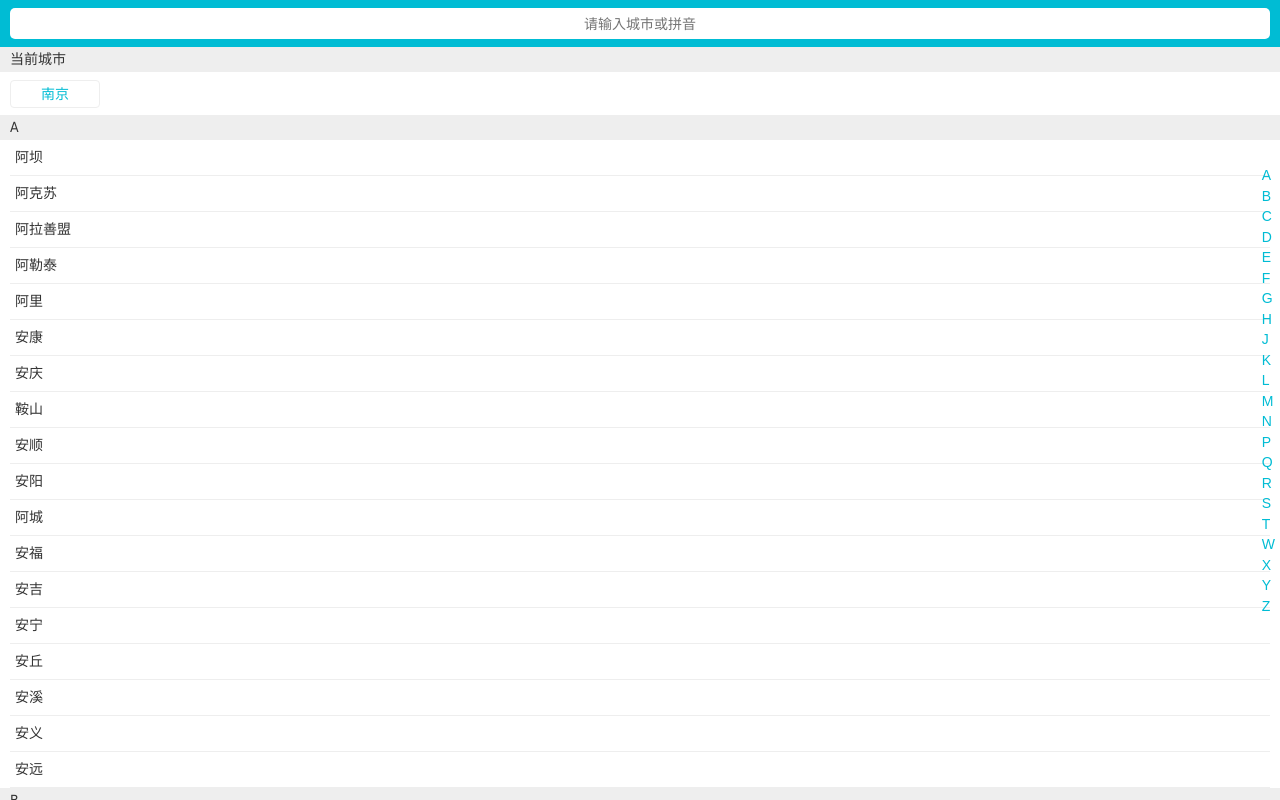
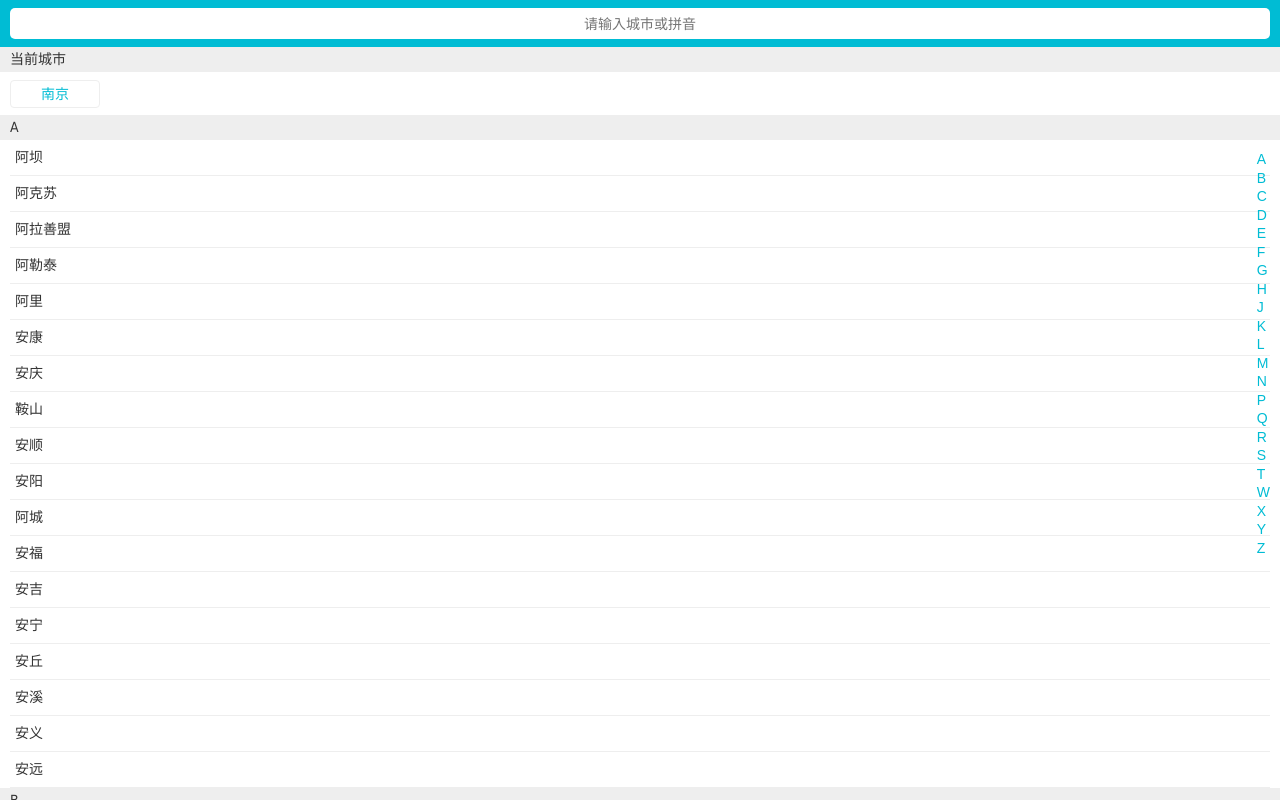
Before and after one commit to nwx0202/city-list, a Vue app: page /#/ in a window 1280 px wide. Built offline with nearby package versions, Linux system fonts and the light colour scheme.

Commit message:
字母滑动

```diff
--- a/src/views/city/components/Alphabet.vue
+++ b/src/views/city/components/Alphabet.vue
@@ -53,7 +53,7 @@ export default {
         // 获取移动时的位置
         const moveY = event.touches[0].clientY || event.touches[0].pageY;
         // 移动的高度 - 字母A到顶部的距离 = 当前字母的高度 20是每个字母的高度
-        const index = Math.floor((moveY - this.starY) / 20);
+        const index = Math.floor((moveY - this.starY) / 18);
         if (index >= 0 && index <= this.alphabets.length) {
           this.activeLetter = this.alphabets[index];
           this.activeLetterY = this.$refs.A[0].offsetTop + index * 18;
@@ -74,12 +74,12 @@ export default {
 <style lang="scss">
 .alphabet {
   position: fixed;
-  top: 3.3rem;
-  right: .1rem;
+  top: 3rem;
+  right: .2rem;
 
   li {
     color: #00bcd4;
-    line-height: .41rem;
+    line-height: .37rem;
   }
 }
 .active-letter {
```
